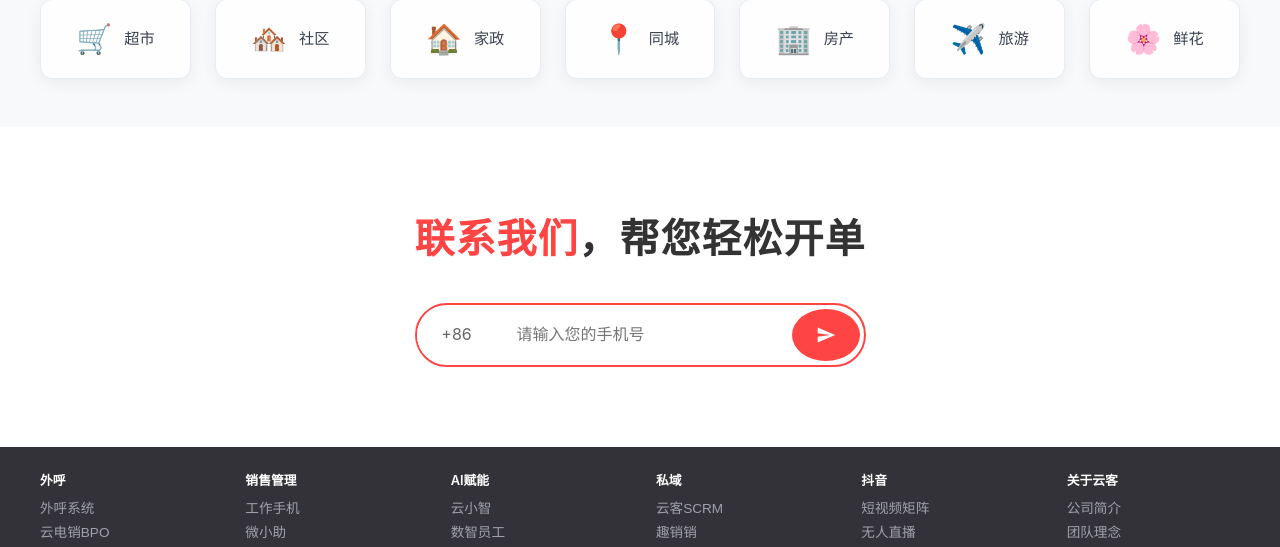
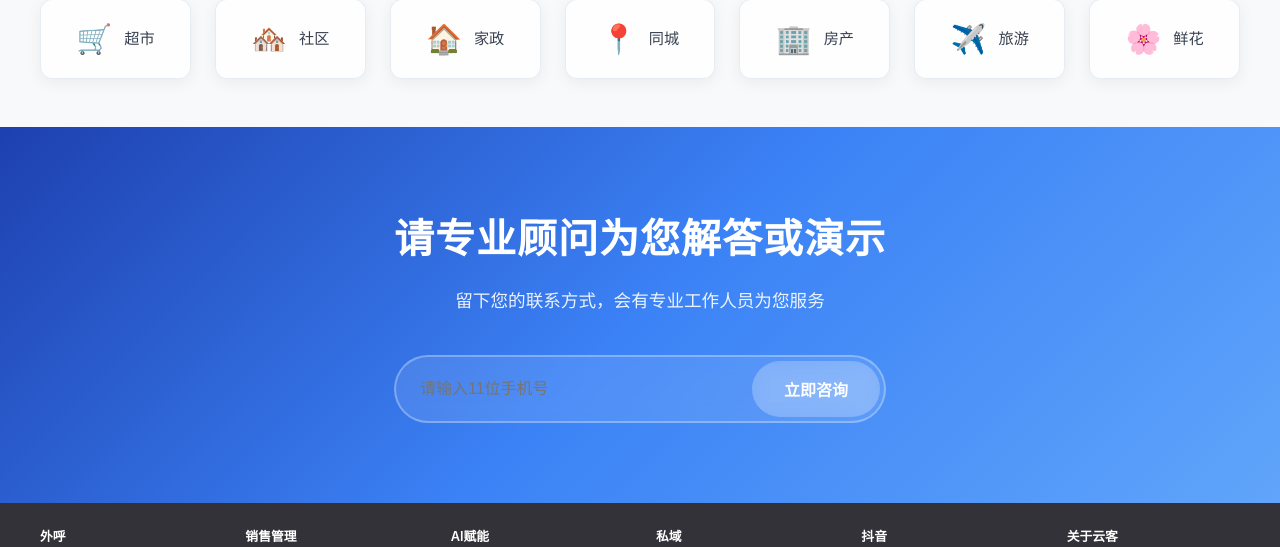
Before and after one commit to shenxiaodong198313/tanke, a React (Create React App) app: page / in a window 1280 px wide. Shown: the part 7860-8407 px from the top of the page. Built offline with nearby package versions, Linux system fonts and the light colour scheme; no server answers.

Commit message:
Update CallToAction.tsx

```diff
--- a/src/components/CallToAction.tsx
+++ b/src/components/CallToAction.tsx
@@ -1,12 +1,10 @@
-import React, { useState } from 'react';
+import React from 'react';
 import { motion } from 'framer-motion';
 
 const CallToAction: React.FC = () => {
-  const [phoneNumber, setPhoneNumber] = useState('');
-
   const sectionStyle: React.CSSProperties = {
-    background: '#ffffff', // 白色背景
-    color: '#333',
+    background: 'linear-gradient(135deg, #1e40af 0%, #3b82f6 50%, #60a5fa 100%)', // 蓝色渐变背景
+    color: 'white',
     position: 'relative',
     width: '100%',
     padding: '80px 0',
@@ -31,9 +29,16 @@ const CallToAction: React.FC = () => {
   const titleStyle: React.CSSProperties = {
     fontSize: '2.5rem',
     fontWeight: 'bold',
-    marginBottom: '2rem',
+    marginBottom: '1rem',
     letterSpacing: '1px',
-    color: '#333'
+    color: 'white'
+  };
+
+  const subtitleStyle: React.CSSProperties = {
+    fontSize: '1.1rem',
+    color: 'rgba(255, 255, 255, 0.9)',
+    marginBottom: '2.5rem',
+    lineHeight: '1.6'
   };
 
   const formContainerStyle: React.CSSProperties = {
@@ -42,48 +47,43 @@ const CallToAction: React.FC = () => {
     gap: '0',
     maxWidth: '500px',
     width: '100%',
-    border: '2px solid #ff4444',
+    border: '2px solid rgba(255, 255, 255, 0.3)',
     borderRadius: '50px',
     overflow: 'hidden',
-    backgroundColor: 'white'
-  };
-
-  const countryCodeStyle: React.CSSProperties = {
-    padding: '16px 20px',
-    backgroundColor: 'white',
-    border: 'none',
-    fontSize: '16px',
-    color: '#666',
-    minWidth: '80px'
+    backgroundColor: 'rgba(255, 255, 255, 0.1)',
+    backdropFilter: 'blur(10px)'
   };
 
   const inputStyle: React.CSSProperties = {
     flex: 1,
-    padding: '16px 20px',
+    padding: '16px 24px',
     border: 'none',
     outline: 'none',
     fontSize: '16px',
-    backgroundColor: 'white'
+    backgroundColor: 'transparent',
+    color: 'white'
   };
 
   const submitButtonStyle: React.CSSProperties = {
-    padding: '16px 24px',
-    backgroundColor: '#ff4444',
+    padding: '16px 32px',
+    backgroundColor: 'rgba(255, 255, 255, 0.2)',
     border: 'none',
-    borderRadius: '50%',
+    borderRadius: '50px',
     cursor: 'pointer',
     display: 'flex',
     alignItems: 'center',
     justifyContent: 'center',
-    minWidth: '50px',
-    minHeight: '50px',
-    margin: '4px'
+    color: 'white',
+    fontSize: '16px',
+    fontWeight: '600',
+    margin: '4px',
+    transition: 'all 0.3s ease',
+    backdropFilter: 'blur(10px)'
   };
 
   const handleSubmit = (e: React.FormEvent) => {
     e.preventDefault();
-    console.log('Phone number:', phoneNumber);
-    // 这里可以添加提交逻辑
+    console.log('立即咨询');
   };
 
   return (
@@ -96,8 +96,18 @@ const CallToAction: React.FC = () => {
             viewport={{ once: true }}
             style={titleStyle}
           >
-            <span style={{color: '#ff4444'}}>联系我们</span>，帮您轻松开单
+            请专业顾问为您解答或演示
           </motion.h2>
+
+          <motion.p
+            initial={{ opacity: 0, y: 20 }}
+            whileInView={{ opacity: 1, y: 0 }}
+            transition={{ duration: 0.6, delay: 0.3 }}
+            viewport={{ once: true }}
+            style={subtitleStyle}
+          >
+            留下您的联系方式，会有专业工作人员为您服务
+          </motion.p>
 
           <motion.form
             initial={{ opacity: 0, y: 20 }}
@@ -107,18 +117,22 @@ const CallToAction: React.FC = () => {
             style={formContainerStyle}
             onSubmit={handleSubmit}
           >
-            <div style={countryCodeStyle}>+86</div>
             <input
               type="tel"
-              value={phoneNumber}
-              onChange={(e) => setPhoneNumber(e.target.value)}
-              placeholder="请输入您的手机号"
+              placeholder="请输入11位手机号"
               style={inputStyle}
             />
-            <button type="submit" style={submitButtonStyle}>
-              <svg width="20" height="20" viewBox="0 0 24 24" fill="white">
-                <path d="M2,21L23,12L2,3V10L17,12L2,14V21Z" />
-              </svg>
+            <button
+              type="submit"
+              style={submitButtonStyle}
+              onMouseEnter={(e) => {
+                e.currentTarget.style.backgroundColor = 'rgba(255, 255, 255, 0.3)';
+              }}
+              onMouseLeave={(e) => {
+                e.currentTarget.style.backgroundColor = 'rgba(255, 255, 255, 0.2)';
+              }}
+            >
+              立即咨询
             </button>
           </motion.form>
       </div>
```
